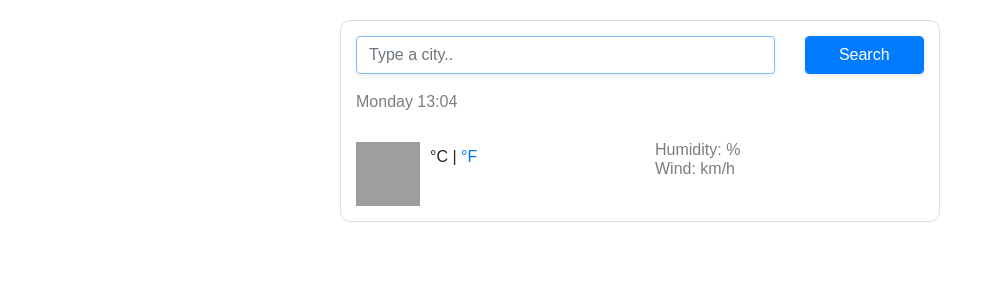
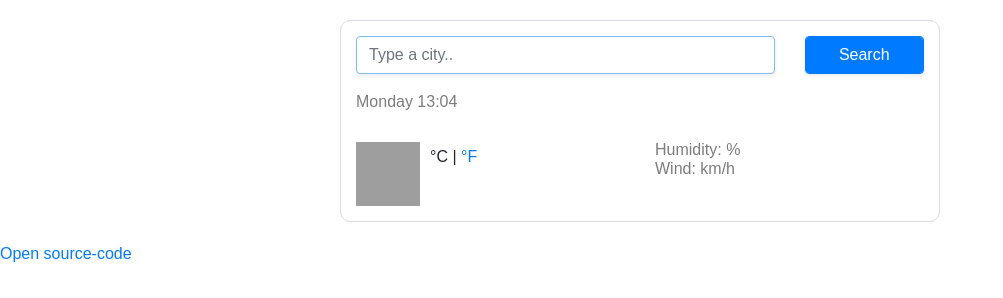
Before and after one commit to Marian-Fr/My-project, a plain HTML site: page index.html in a window 1280 px wide. Shown: the whole page, without its empty margins (0-1003 px from the left). Drawn offline with nearby package versions, Linux system fonts and the light colour scheme; no server answers; grey boxes are pictures that could not be loaded.

Commit message:
Add link Open source-code

```diff
--- a/index.html
+++ b/index.html
@@ -52,6 +52,9 @@
             </div>
         </div>
     </div>
+    <div>
+        <a href="https://github.com/Marian-Fr/My-project">Open source-code </a>
+    </div>
     <script src="app.js"></script>
 </body>
 
```
